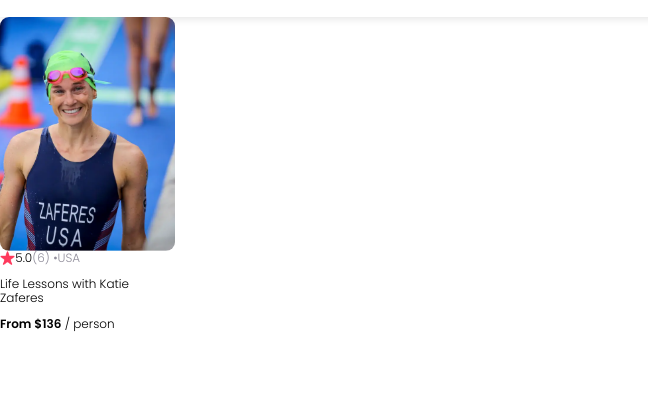
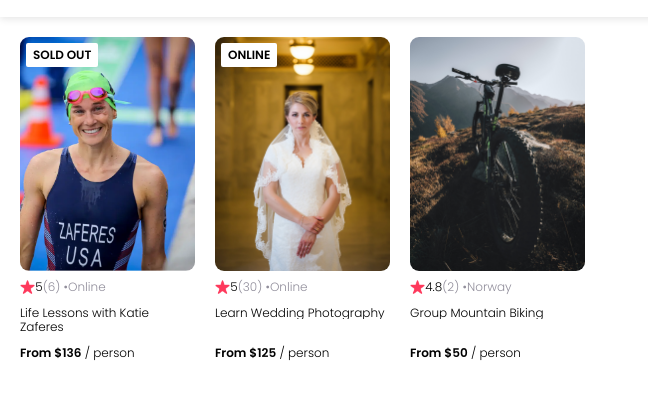
Before and after one commit to SathmanGazi/AirBnB-Clone, a React app: page / in a window 1280 px wide. Shown: the part 53-452 px from the top of the page, without its empty margins (0-648 px from the left). Built offline with nearby package versions, Linux system fonts and the light colour scheme.

Commit message:
Add files via upload
Updated the cards with badges and Used array map

```diff
--- a/App.js
+++ b/App.js
@@ -2,13 +2,31 @@ import React from "react"
 import Navbar from "./components/Navbar"
 import Hero from "./components/Hero"
 import Card from "./components/Card"
+import data from "./data"
 
 export default function App() {
+    const cards = data.map(item => {
+        return (
+            <Card
+                key={item.id}
+                img={item.coverImg}
+                rating={item.stats.rating}
+                reviewCount={item.stats.reviewCount}
+                location={item.location}
+                title={item.title}
+                price={item.price}
+                openSpots={item.openSpots}
+            />
+        )
+    })
+
             // <Hero />
     return (
         <div>
             <Navbar />
-            <Card />
+            <section className="cards-list">
+                {cards}
+            </section>
         </div>
     )
 }
--- a/components/Card.js
+++ b/components/Card.js
@@ -1,36 +1,31 @@
 import React from "react"
 
-/*
-Challenge: Build the Card component
-For now, hard-code in the data (like
-the rating, title, price, etc.)
+export default function Card(props) {
+    let badgeText
+    if (props.openSpots === 0) {
+        badgeText = "SOLD OUT"
+    } else if (props.location === "Online") {
+        badgeText = "ONLINE"
+    }
 
-Notes:
-- Only render 1 instance (I already did this for you)
-- The star icon and photo (katie-zaferes.png) are in the images
-  folder for your use
-- Make sure to include:
-    - image
-    - star icon (star.png), rating, and review count
-    - title
-    - cost/person
-- The main purpose of this challenge is to show you where our limitations
-  currently are, so don't worry about the fact that you're hard-coding all
-  this data into the component.
-*/
+    /*
+    Challenge:
+    1. Display the correct text in the badge based on the logic above
+    2. Only display the badge if badgeText has a value
+    */
 
-export default function Card() {
     return (
         <div className="card">
-            <img src="../images/katie-zaferes.png" className="card--image" />
+            {badgeText && <div className="card--badge">{badgeText}</div>}
+            <img src={`../images/${props.img}`} className="card--image" />
             <div className="card--stats">
                 <img src="../images/star.png" className="card--star" />
-                <span>5.0</span>
-                <span className="gray">(6) • </span>
-                <span className="gray">USA</span>
+                <span>{props.rating}</span>
+                <span className="gray">({props.reviewCount}) • </span>
+                <span className="gray">{props.location}</span>
             </div>
-            <p>Life Lessons with Katie Zaferes</p>
-            <p><span className="bold">From $136</span> / person</p>
+            <p className="card--title">{props.title}</p>
+            <p className="card--price"><span className="bold">From ${props.price}</span> / person</p>
         </div>
     )
 }
--- /dev/null
+++ b/data.js
@@ -0,0 +1,41 @@
+export default [
+    {
+        id: 1,
+        title: "Life Lessons with Katie Zaferes",
+        description: "I will share with you what I call \"Positively Impactful Moments of Disappointment.\" Throughout my career, many of my highest moments only came after setbacks and losses. But learning from those difficult moments is what gave me the ability to rise above them and reach my goals.",
+        price: 136,
+        coverImg: "katie-zaferes.png",
+        stats: {
+            rating: 5.0,
+            reviewCount: 6
+        },
+        location: "Online",
+        openSpots: 0,
+    },
+    {
+        id: 2,
+        title: "Learn Wedding Photography",
+        description: "Interested in becoming a wedding photographer? For beginner and experienced photographers alike, join us in learning techniques required to leave the happy couple with memories that'll last a lifetime.",
+        price: 125,
+        coverImg: "wedding-photography.png",
+        stats: {
+            rating: 5.0,
+            reviewCount: 30
+        },
+        location: "Online",
+        openSpots: 27,
+    },
+    {
+        id: 3,
+        title: "Group Mountain Biking",
+        description: "Experience the beautiful Norwegian landscape and meet new friends all while conquering rugged terrain on your mountain bike. (Bike provided!)",
+        price: 50,
+        coverImg: "mountain-bike.png",
+        stats: {
+            rating: 4.8,
+            reviewCount: 2
+        },
+        location: "Norway",
+        openSpots: 3,
+    }
+]
--- a/style.css
+++ b/style.css
@@ -48,14 +48,32 @@ section {
     margin-top: 0;
 }
 
+.cards-list {
+    display: flex;
+    flex-wrap: nowrap;
+    gap: 20px;
+    overflow-x: auto;
+}
+
 .card {
     width: 175px;
     font-size: 12px;
+    flex: 0 0 auto;         /* ADD */
+    display: flex;          /* ADD */
+    flex-direction: column; /* ADD */
+    position: relative;
 }
 
 .card--image {
     width: 100%;
     border-radius: 9px;
+    margin-bottom: 9px;
+}
+
+/* ADD */
+.card--title {
+    overflow: hidden;
+    text-overflow: ellipsis;
 }
 
 .card--stats {
@@ -66,3 +84,18 @@ section {
 .card--star {
     height: 14px;
 }
+
+/* ADD */
+.card--price {
+    margin-top: auto;
+}
+
+.card--badge {
+    position: absolute;
+    top: 6px;
+    left: 6px;
+    background-color: white;
+    padding: 5px 7px;
+    border-radius: 2px;
+    font-weight: bold;
+}
```
Also changed, not shown: images/mountain-bike.png (added), images/wedding-photography.png (added).
